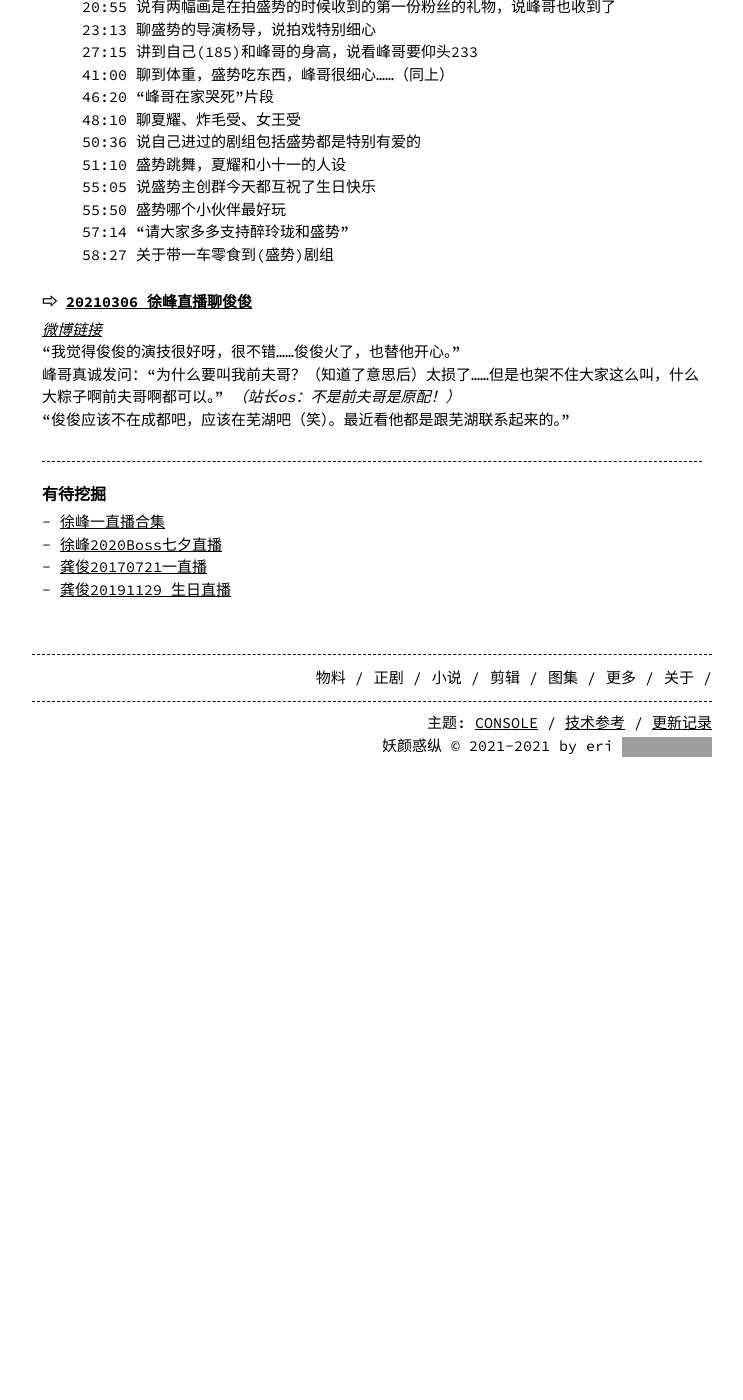
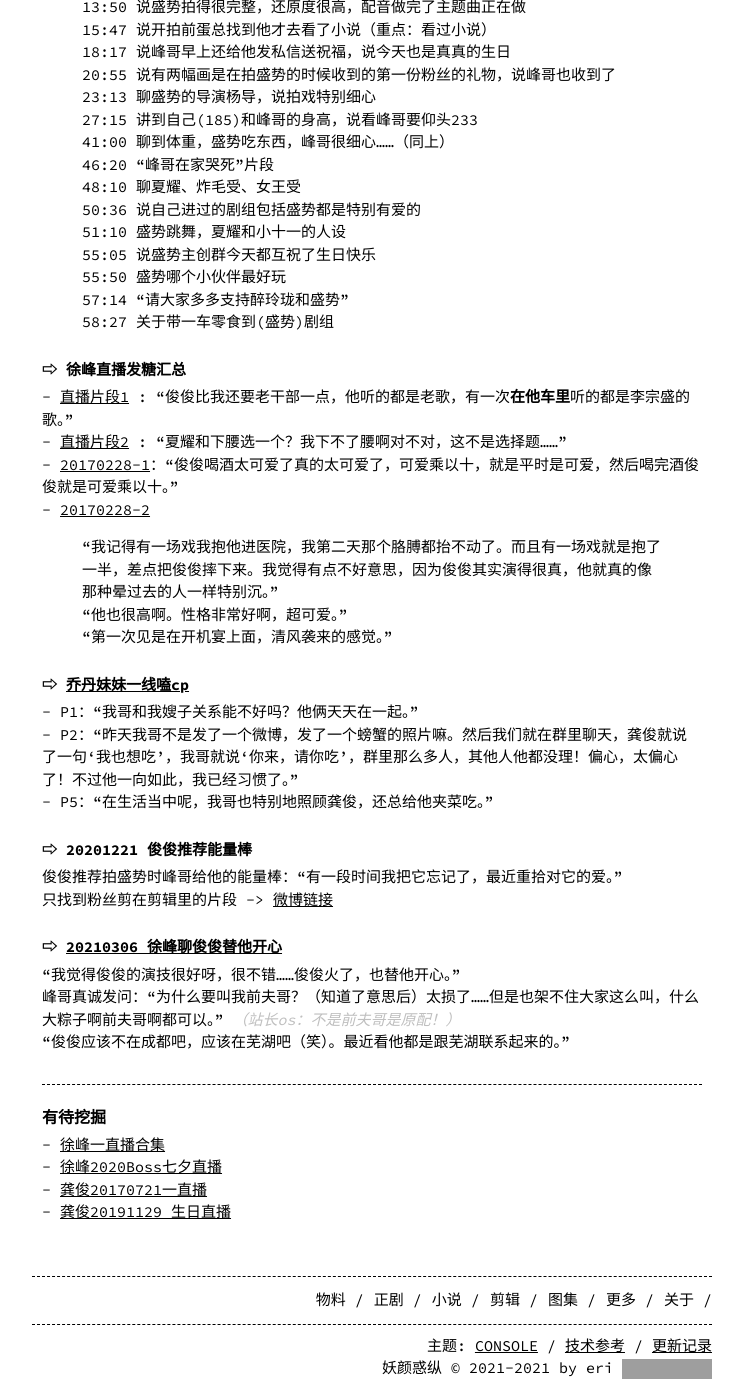
Before and after one commit to eri129/fengjun, a Jekyll site: the page built from index.md, in a window 1280 px wide and 1400 px high, scrolled down 15397 px. Shown: the whole window, without its empty margins (268-1011 px from the left). Built offline with Jekyll 4.4.1, drawn with Linux system fonts in a browser that asks for light colours; before the commit the page ends 16174 px from its top, so only the background shows below that; some of the changed text lies outside the part shown; grey boxes are pictures that could not be loaded.

Commit message:
update live event,more

```diff
--- a/index.md
+++ b/index.md
@@ -29,8 +29,10 @@ permalink: /
 * [20171223 上海见面会AfterParty](#-20171223-上海见面会AfterParty)
 ### [直播](#直播-1)
 * [20161129 俊俊生日直播](#-20161129-俊俊生日直播)
-* 俊俊2020年底在直播推荐拍盛势时峰哥给他的能量棒“最近又重拾对它的爱”
-* [20210306 徐峰直播聊俊俊](#-20210306-徐峰直播聊俊俊)
+* [徐峰直播发糖汇总](#-徐峰直播发糖汇总)
+* [乔丹妹妹一线嗑cp](#-乔丹妹妹一线嗑cp)
+* [20201221 俊俊推荐能量棒](#-20201221-俊俊推荐能量棒)
+* [20210306 徐峰聊俊俊替他开心](#-20210306-徐峰聊俊俊替他开心)
 <div class="line"></div>
 
 
@@ -97,7 +99,8 @@ permalink: /
 <div class="iframe-container"><iframe class="responsive-iframe" src="//player.bilibili.com/player.html?aid=329689319&bvid=BV1WA411J7Hp&cid=239876655&page=1" frameborder="no" allowfullscreen="true"></iframe></div>
 
 ### ⇨ [黄河游零食戏花絮](https://www.bilibili.com/video/BV16h411k7Xa)
-原出处来自徐峰本人**（包括bgm）**
+原出处来自徐峰本人**（包括bgm）**，2018年6月1日发布于微视
+[微博视频版](https://weibo.com/tv/show/1034:4613995244748885)
 <div class="iframe-container"><iframe class="responsive-iframe" src="//player.bilibili.com/player.html?aid=204419498&bvid=BV16h411k7Xa&cid=303671382&page=1" frameborder="no" allowfullscreen="true"></iframe></div>
 
 ### ⇨ [千里追夫熊抱花絮](https://www.bilibili.com/video/BV1tf4y167XT)
@@ -298,10 +301,29 @@ P2
 > 58:27 关于带一车零食到(盛势)剧组
 
 
-### ⇨ [20210306 徐峰直播聊俊俊](https://weibo.com/tv/show/1034:4612073070723111)
-*[微博链接](https://m.weibo.cn/6548064009/4612073457454933)*
+### ⇨ 徐峰直播发糖汇总
+* [直播片段1](https://m.weibo.cn/6292672949/4612489603451144) : “俊俊比我还要老干部一点，他听的都是老歌，有一次**在他车里**听的都是李宗盛的歌。”
+* [直播片段2](https://m.weibo.cn/6292672949/4612480644422114) : “夏耀和下腰选一个？我下不了腰啊对不对，这不是选择题……”
+* [20170228-1](https://m.weibo.cn/6292672949/4612250327059658)：“俊俊喝酒太可爱了真的太可爱了，可爱乘以十，就是平时是可爱，然后喝完酒俊俊就是可爱乘以十。”
+* [20170228-2](https://m.weibo.cn/6292672949/4612238810024243)
+> “我记得有一场戏我抱他进医院，我第二天那个胳膊都抬不动了。而且有一场戏就是抱了一半，差点把俊俊摔下来。我觉得有点不好意思，因为俊俊其实演得很真，他就真的像那种晕过去的人一样特别沉。”
+> “他也很高啊。性格非常好啊，超可爱。”
+> “第一次见是在开机宴上面，清风袭来的感觉。”
+
+### ⇨ [乔丹妹妹一线嗑cp](https://www.bilibili.com/video/BV1sx411i7jr)
+* P1：“我哥和我嫂子关系能不好吗？他俩天天在一起。”
+* P2：“昨天我哥不是发了一个微博，发了一个螃蟹的照片嘛。然后我们就在群里聊天，龚俊就说了一句‘我也想吃’，我哥就说‘你来，请你吃’，群里那么多人，其他人他都没理！偏心，太偏心了！不过他一向如此，我已经习惯了。”
+* P5：“在生活当中呢，我哥也特别地照顾龚俊，还总给他夹菜吃。”
+
+
+### ⇨ 20201221 俊俊推荐能量棒
+俊俊推荐拍盛势时峰哥给他的能量棒：“有一段时间我把它忘记了，最近重拾对它的爱。”
+只找到粉丝剪在剪辑里的片段 -> [微博链接](https://m.weibo.cn/6292672949/4612238810024243)
+
+
+### ⇨ [20210306 徐峰聊俊俊替他开心](https://m.weibo.cn/6548064009/4612073457454933)
 “我觉得俊俊的演技很好呀，很不错……俊俊火了，也替他开心。”
-峰哥真诚发问：“为什么要叫我前夫哥？（知道了意思后）太损了……但是也架不住大家这么叫，什么大粽子啊前夫哥啊都可以。” *（站长os：不是前夫哥是原配！）*
+峰哥真诚发问：“为什么要叫我前夫哥？（知道了意思后）太损了……但是也架不住大家这么叫，什么大粽子啊前夫哥啊都可以。” <span class="text-hidden"><i>（站长os：不是前夫哥是原配！）</i></span>
 “俊俊应该不在成都吧，应该在芜湖吧（笑）。最近看他都是跟芜湖联系起来的。”
 
 <div class="line"></div>
```
Also changed, not shown: afterwards.md (added, +15 -0 lines), fandom.md (+27 -3 lines), fanvid.md (+1 -1 lines), gallery.md (+0 -3 lines), more.md (+16 -7 lines), changelog.md.
